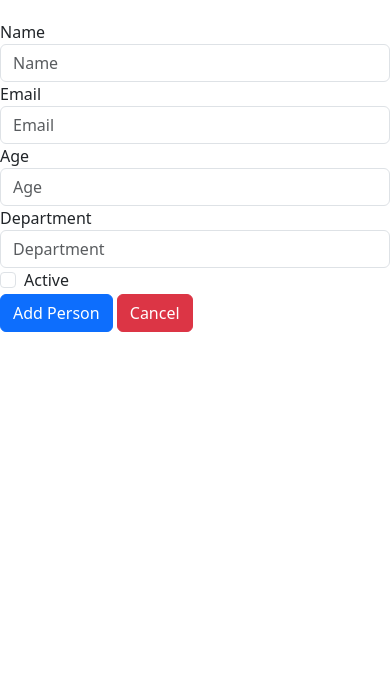
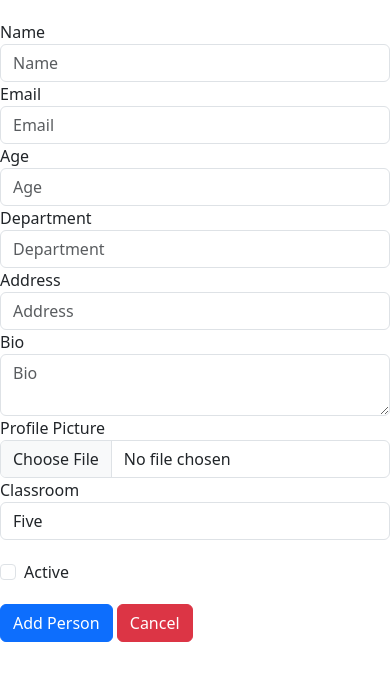
Before and after one commit to depakmagr/DjangoProject, a Django app: page /create/ in a window 390 px wide. Shown: the top 681 px of the page. Run offline with Django 4.2, Linux system fonts and the light colour scheme; data comes from the database, SQL or seed files in the repository; both versions use the stored data as it was after the commit.

Commit message:
image view and upload mechanism

```diff
--- a/crud/models.py
+++ b/crud/models.py
@@ -31,10 +31,7 @@ class ClassRoom(models.Model):
 
 class PersonProfile(models.Model):
     person = models.OneToOneField(Person, on_delete=models.CASCADE, related_name="person_profile")
-    profile_picture = models.FileField(upload_to="profile_picture")
+    profile_picture = models.FileField(upload_to="profile_picture", null=True, blank=True)
     bio = models.TextField(max_length=500)
     address = models.CharField(max_length=20)
     classroom = models.ForeignKey(ClassRoom, on_delete=models.CASCADE, related_name="classroom_people")
-
-    # def __str__(self):
-    #     return self.name
--- a/crud/urls.py
+++ b/crud/urls.py
@@ -4,10 +4,11 @@ from .views import *    # relative import.
 
 urlpatterns = [
     path("create/", create, name="create"),
+    path("classroom/", classroom, name="classroom"),
     path("file-test/", file_test, name="file_test"),
-    path("classroom/", classroom, name="classroom"),
     path("add-classroom/", add_classroom, name="add_classroom"),
     path("update/<int:id>", update, name="update"),
     path("delete/<int:id>", delete, name="delete"),
+    path("person/<int:id>", person_detail, name="person_detail"),
     path("", home, name='home'),
 ]
--- a/crud/views.py
+++ b/crud/views.py
@@ -15,9 +15,15 @@ def create(request):
         age = request.POST.get("age")
         department = request.POST.get("department")
         status = True if request.POST.get("status") else False
-        person = Person.objects.create(name=name, email=email, age=age, department=department, is_active=status)
+        bio = request.POST.get("bio")
+        profile_picture = request.FILES.get("pp")
+        address = request.POST.get("address")
+        class_room = request.POST.get("classroom")
+        c = ClassRoom.objects.get(name=class_room)
+        p = Person.objects.create(name=name, email=email, age=age, department=department, is_active=status)
+        PersonProfile.objects.create(bio=bio, address=address, profile_picture=profile_picture, person=p, classroom=c)
         return redirect('home')
-    context = {"title": "Add Person"}
+    context = {"title": "Add Person", "classroom": ClassRoom.objects.all()}
     return render(request, template_name="crud/create.html", context=context)
 
 
@@ -67,7 +73,7 @@ def file_test(request):
 
 
 def classroom(request):
-    context = {"title": "ClassRoom","classes": ClassRoom.objects.all()}
+    context = {"title": "Classrooms", "classes": ClassRoom.objects.all()}
 
     return render(request, template_name="crud/classroom.html", context=context)
 
@@ -78,5 +84,14 @@ def add_classroom(request):
         ClassRoom.objects.create(name=name)
         return redirect('classroom')
 
-    context = {"title": "AddPerson"}
+    context = {"title": "Add Classroom"}
     return render(request, template_name="crud/add_classroom.html", context=context)
+
+
+def person_detail(request, id):
+    try:
+        person_profile = PersonProfile.objects.get(person_id=id)
+    except PersonProfile.DoesNotExist:
+        person_profile = None
+    context = {"title": f"Detail View", "person_profile": person_profile}
+    return render(request, "crud/detail_person.html", context=context)
--- a/templates/crud/add_classroom.html
+++ b/templates/crud/add_classroom.html
@@ -11,7 +11,7 @@
     </div>
   </div>
   <button type="submit" class="btn btn-primary">Add classroom</button>
-    <a href="{% url 'home' %}" class="btn btn-danger">Cancel</a>
+    <a href="{% url 'classroom' %}" class="btn btn-danger">Cancel</a>
 </form>
 
 {% endblock %}
--- a/templates/crud/create.html
+++ b/templates/crud/create.html
@@ -1,7 +1,7 @@
 {% extends 'crud/base.html' %}
 
 {% block content %}
-<form method="POST" action="{% url 'create' %}">
+<form method="POST" action="{% url 'create' %}" enctype="multipart/form-data">
   {% csrf_token %}
   <div class="row">
     <div class="form-group col-md-6">
@@ -18,18 +18,40 @@
     </div>
     <div class="form-group col-md-6">
       <label for="inputEmail4">Department</label>
-      <input type="text" class="form-control" id="inputEmail2" placeholder="Department" name="department" required>
+      <input type="text" class="form-control" id="inputEmail23" placeholder="Department" name="department" required>
+    </div>
+    <div class="form-group col-md-6">
+      <label for="inputEmail4">Address</label>
+      <input type="text" class="form-control" id="inputEmail7" placeholder="Address" name="address" required>
+    </div>
+    <div class="form-group col-md-6">
+      <label for="inputEmail4">Bio</label>
+  <textarea type="text" class="form-control" id="inputEmail22" placeholder="Bio" name="bio" required></textarea>
+    </div>
+    <div class="form-group col-md-6">
+      <label for="inputEmail4">Profile Picture</label>
+      <input type="file" class="form-control" id="inputEmail2" name="pp">
     </div>
   </div>
   <div class="form-group col-md-6">
-    <div class="form-check">
-      <input class="form-check-input" type="checkbox" id="gridCheck">
+      <label for="inputState">Classroom</label>
+      <select id="inputState" class="form-control" name="classroom">
+        {% for class in classroom %}
+          <option selected>{{ class.name }}</option>
+        {% endfor %}
+      </select>
+  </div>
+  <div class="form-group col-md-6">
+    <div class="form-check" style="margin-top:20px;">
+      <input class="form-check-input" type="checkbox" id="gridCheck" name="status">
       <label class="form-check-label" for="gridCheck">
         Active
       </label>
     </div>
   </div>
-  <button type="submit" class="btn btn-primary">Add Person</button>
+  <div style="margin-top:20px;">
+    <button type="submit" class="btn btn-primary">Add Person</button>
     <a href="{% url 'home' %}" class="btn btn-danger">Cancel</a>
+  </div>
 </form>
 {% endblock %}
```
Also changed, not shown: templates/crud/classroom.html (+8 -5 lines), templates/crud/detail_person.html (added, +29 -0 lines), templates/crud/person.html (+5 -7 lines), crud/migrations/0004_alter_personprofile_profile_picture.py (added), db.sqlite3, media/profile_picture/75371690_219741792351519_849507422631362560_n_1.jpg (added), media/profile_picture/75371690_219741792351519_849507422631362560_n_1_Kj7AmYQ.jpg (added), static/assets/default.png (added).
